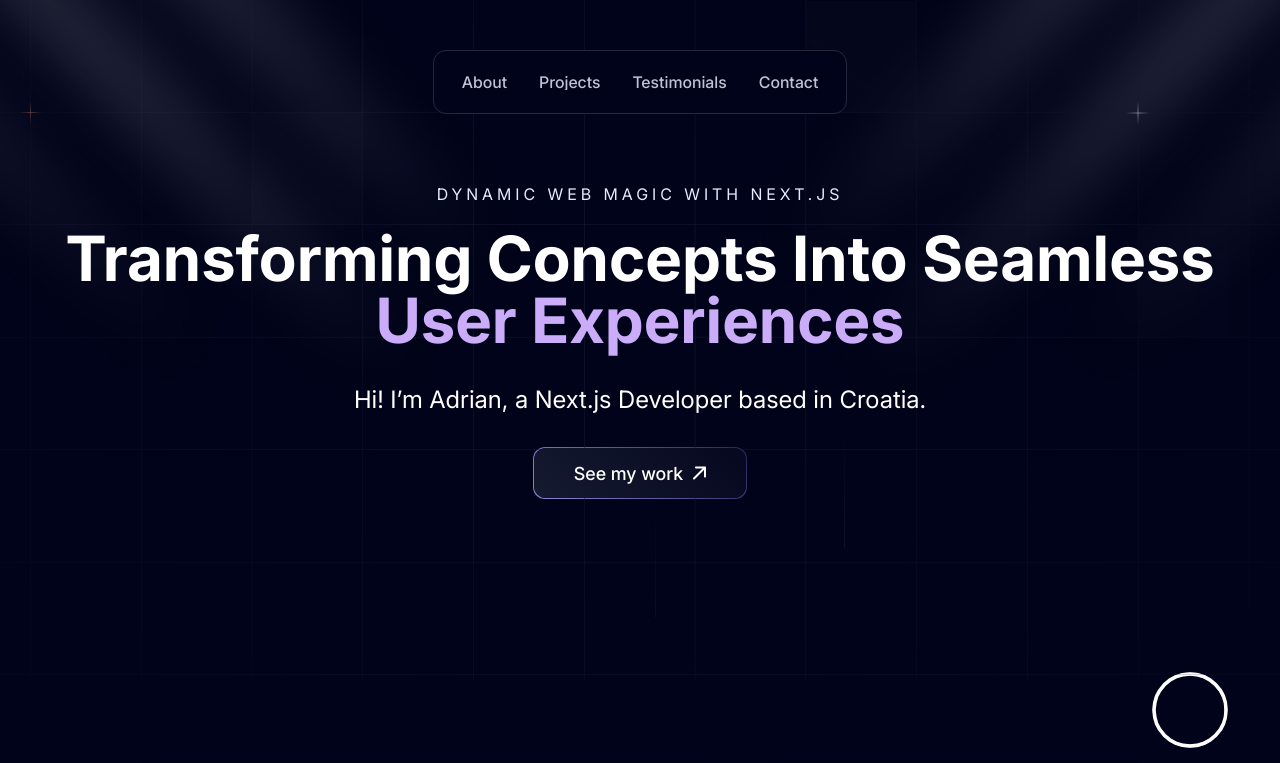
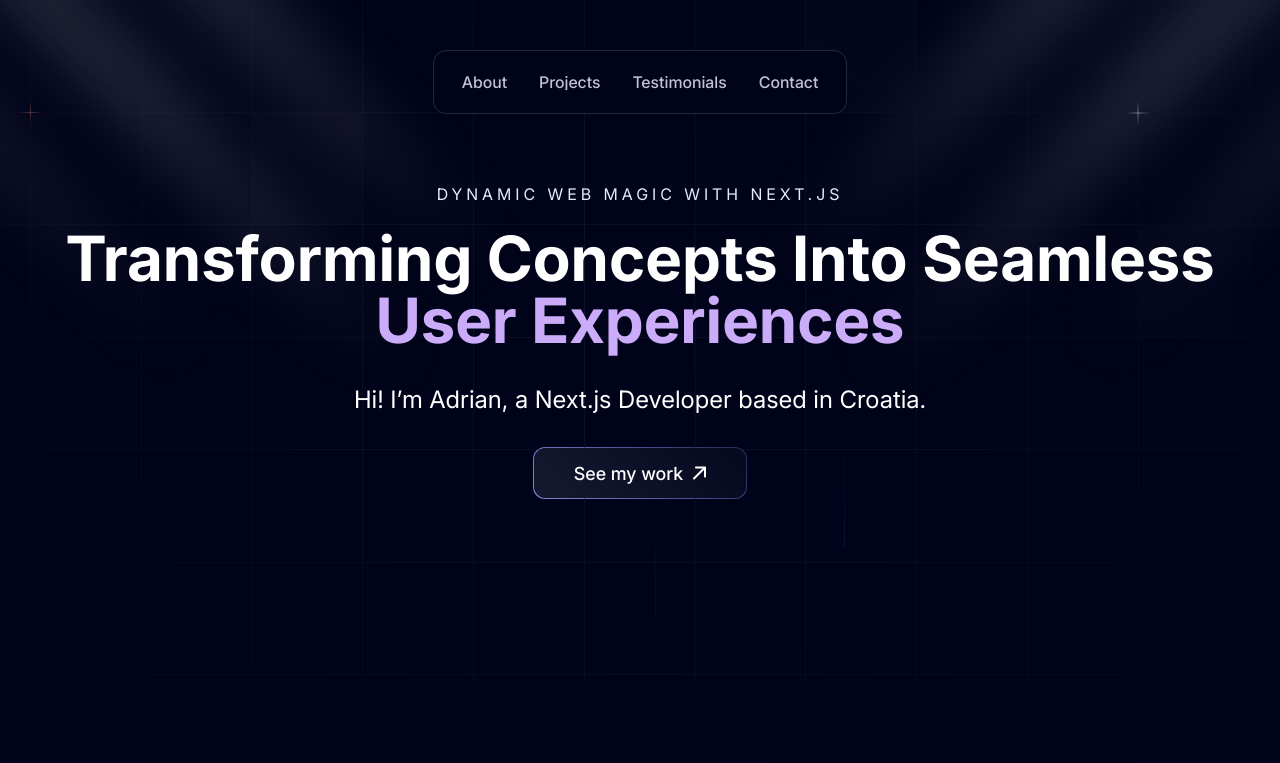
Before and after one commit to Elvira98701/MinimalPortfolio, a React (Vite) app: page / in a window 1280 px wide. Shown: the top 763 px of the page. Built offline with nearby package versions, Linux system fonts and the light colour scheme.

Commit message:
Delete scroll component

```diff
--- a/src/App.jsx
+++ b/src/App.jsx
@@ -2,19 +2,18 @@ import Banner from "@components/Banner";
 import Header from "@components/Header";
 import About from "@components/About";
 import Projects from "@components/Projects";
-import "@styles/index.scss";
 import Testimonials from "@components/Testimonials";
-import Scroll from "@components/Scroll";
 import Partners from "@components/Partners";
 import Experince from "@components/Experince";
 import Approach from "@components/Approach";
 import Contacts from "@components/Contacts";
 import Footer from "@components/Footer";
 
+import "@styles/index.scss";
+
 const App = () => {
   return (
     <div className="App">
-      <Scroll />
       <Header />
       <Banner />
       <About />
--- a/src/components/Banner/index.jsx
+++ b/src/components/Banner/index.jsx
@@ -21,6 +21,7 @@ const Banner = () => {
               damping: 6,
               stiffness: 50,
               restDelta: 0.001,
+              delay: 0.4,
             }}
           >
             Transforming Concepts into Seamless{" "}
--- a/src/components/Experince/Experince.module.scss
+++ b/src/components/Experince/Experince.module.scss
@@ -28,7 +28,7 @@
      @include flex-center;
      -moz-column-gap: clamp(1.25rem, 1.125rem + 0.63vw, 1.875rem);
      column-gap: clamp(1.25rem, 1.125rem + 0.63vw, 1.875rem);
-        padding: 35px;
+     padding: clamp(1.25rem, 1.063rem + 0.94vw, 2.188rem);
      border-radius: var(--border-radius);
      border: 1px solid var(--color-grey);
      height: 190px;
--- a/src/components/Experince/index.jsx
+++ b/src/components/Experince/index.jsx
@@ -39,16 +39,6 @@ const experinceList = [
 ];
 
 const Experince = () => {
-  const visible = {
-    opacity: 1,
-    y: 0,
-    transition: { duration: 0.5 },
-  };
-  const itemVariants = {
-    hidden: { opacity: 0, y: 50 },
-    visible,
-  };
-
   return (
     <section className={styles.experince}>
       <div className="container">
@@ -68,23 +58,9 @@ const Experince = () => {
         >
           My <span className={styles.experinceAccent}>work experince</span>
         </motion.h2>
-        <motion.div
-          className={styles.experinceList}
-          initial="hidden"
-          whileInView="visible"
-          viewport={{ once: true, amount: 0.8 }}
-          variants={{
-            visible: {
-              transition: { staggerChildren: 0.3 },
-            },
-          }}
-        >
+        <motion.div className={styles.experinceList}>
           {experinceList.map(({ id, title, description, image }) => (
-            <motion.article
-              className={styles.experinceCard}
-              key={id}
-              variants={itemVariants}
-            >
+            <motion.article className={styles.experinceCard} key={id}>
               <img className={styles.experinceImage} src={image} alt={title} />
               <div>
                 <h3 className={styles.experinceSubtitle}>{title}</h3>
--- a/src/components/Header/index.jsx
+++ b/src/components/Header/index.jsx
@@ -21,6 +21,7 @@ const Header = () => {
         damping: 6,
         stiffness: 50,
         restDelta: 0.001,
+        delay: 0.3,
       }}
     >
       <nav>
--- a/src/components/ProjectCard/index.jsx
+++ b/src/components/ProjectCard/index.jsx
@@ -20,7 +20,7 @@ const ProjectCard = ({ title, description, image, icons = [], link }) => {
                 <li key={icon} className={styles.projectLogosItem}>
                   <span
                     className={`${styles[`icon-${index}`]}`}
-                    style={{ backgroundImage: `url(${icon})` }}
+                    style={{ backgroundImage: `url("${icon}")` }}
                   ></span>
                 </li>
               ))}
--- a/src/components/Scroll/Scroll.module.scss
+++ /dev/null
@@ -1,21 +0,0 @@
-.scroll {
-    position: fixed;
-    bottom: 30px;
-    right: 30px;
-    transform: rotate(-90deg);
-
-    circle {
-        stroke-dashoffset: 0;
-        stroke-width: 3%;
-        fill: none;
-    }
-
-    &Indicator {
-        stroke: var(--color-light);
-    }
-
-    &Bg {
-        stroke: var(--color-light);
-        opacity: 0.3;
-    }
-}
--- a/src/components/Scroll/index.jsx
+++ /dev/null
@@ -1,34 +0,0 @@
-import { useScroll, motion } from "framer-motion";
-import styles from "./Scroll.module.scss";
-
-const Scroll = () => {
-  const { scrollYProgress } = useScroll();
-
-  return (
-    <svg
-      className={styles.scroll}
-      id="progress"
-      width="120"
-      height="120"
-      viewBox="0 0 100 100"
-    >
-      <circle
-        cx="50"
-        cy="50"
-        r="30"
-        pathLength="1"
-        className={styles.scrollBg}
-      />
-      <motion.circle
-        cx="50"
-        cy="50"
-        r="30"
-        pathLength="1"
-        className={styles.scrollIndicator}
-        style={{ pathLength: scrollYProgress }}
-      />
-    </svg>
-  );
-};
-
-export default Scroll;
```
Lines whose indentation alone changed are shown as unchanged.
